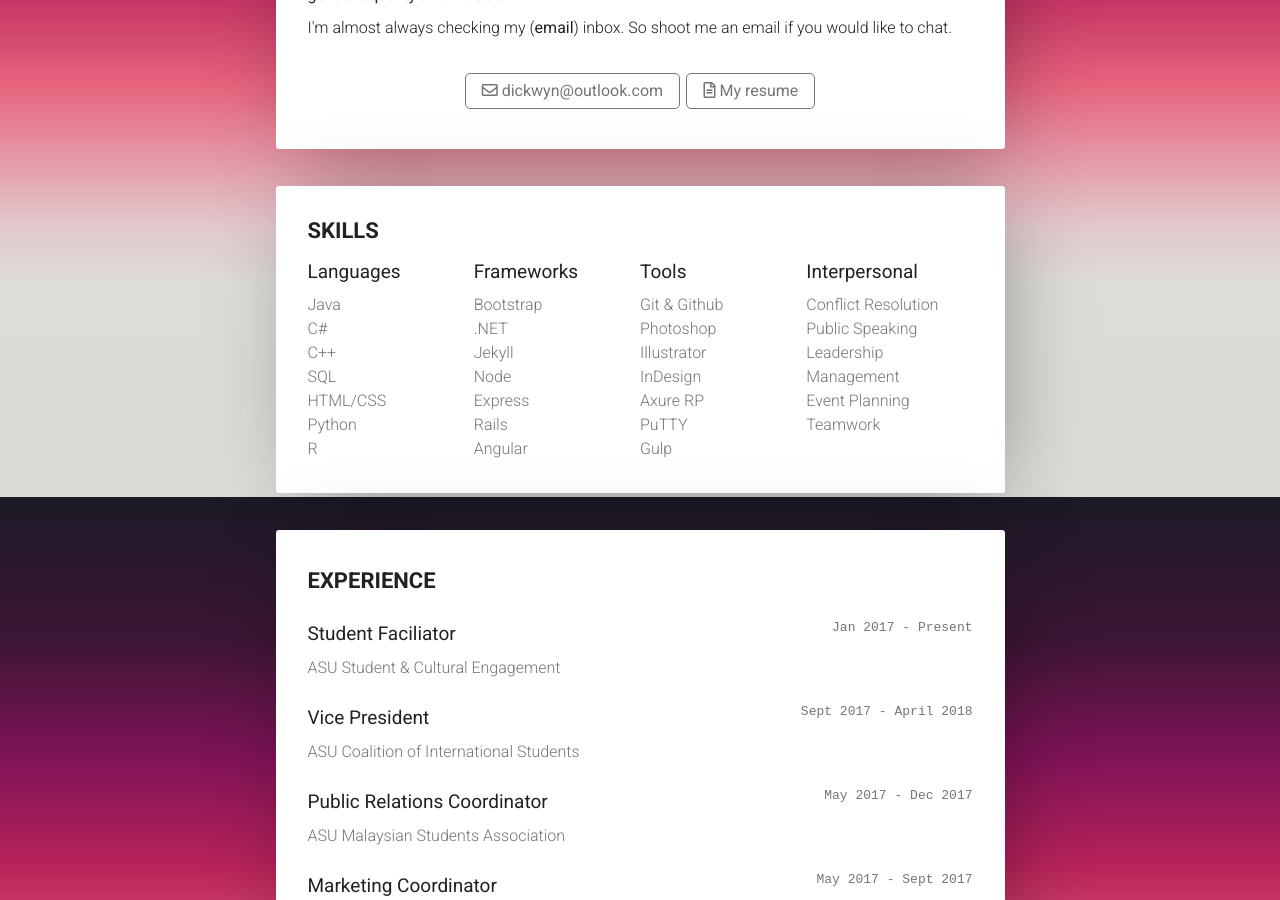
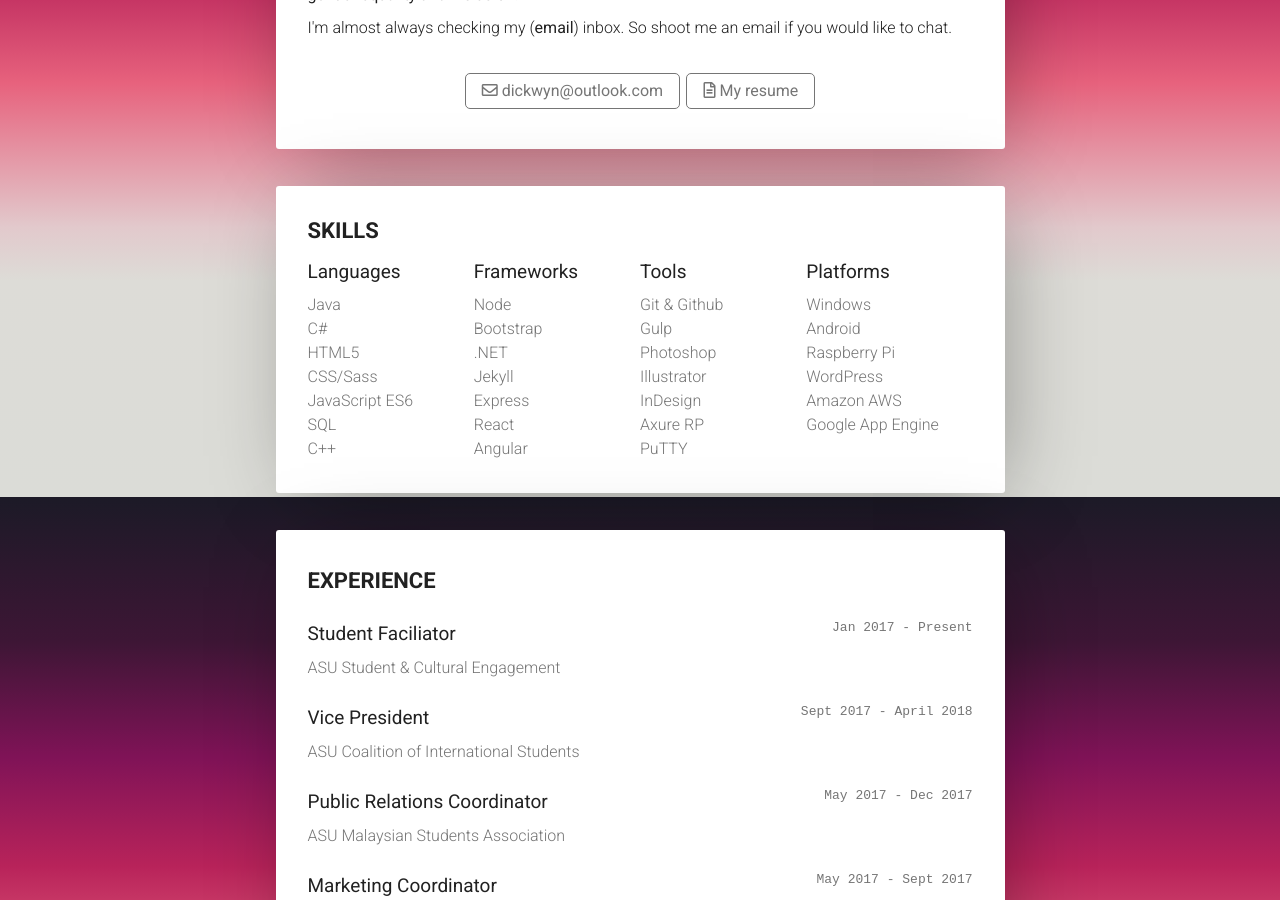
Before and after one commit to dickwyn/v2, a Jekyll site: the page built from index.html, in a window 1280 px wide and 900 px high, scrolled down 1303 px. Built offline with Jekyll 4.4.1, drawn with Linux system fonts in a browser that asks for light colours; nearby versions of some CDN libraries; Markdown is read by kramdown in place of the engine named in the settings; comment, search, counter and statistics services are not loaded.

Commit message:
update skills

```diff
--- a/_data/skills.yml
+++ b/_data/skills.yml
@@ -1,34 +1,34 @@
 languages:
   - item: Java
   - item: C#
+  - item: HTML5
+  - item: CSS/Sass
+  - item: JavaScript ES6
+  - item: SQL
   - item: C++
-  - item: SQL
-  - item: HTML/CSS
-  - item: Python
-  - item: R
 
 frameworks:
+  - item: Node
   - item: Bootstrap
   - item: .NET
   - item: Jekyll
-  - item: Node
   - item: Express
-  - item: Rails
+  - item: React
   - item: Angular
 
 tools:
   - item: Git & Github
+  - item: Gulp
   - item: Photoshop
   - item: Illustrator
   - item: InDesign
   - item: Axure RP
   - item: PuTTY
-  - item: Gulp
 
-interpersonal:
-  - item: Conflict Resolution
-  - item: Public Speaking
-  - item: Leadership
-  - item: Management
-  - item: Event Planning
-  - item: Teamwork
+platforms:
+  - item: Windows
+  - item: Android
+  - item: Raspberry Pi
+  - item: WordPress
+  - item: Amazon AWS
+  - item: Google App Engine
--- a/_includes/skill.html
+++ b/_includes/skill.html
@@ -1 +1 @@
-<section id="skill"><div class="resume-wrapper"><div class="container"><div><h5 class="resume-heading">  Skills</h5></div><div class="resume-wrapper-nested"><div><div class="resume-subheading">  Languages</div><ul>  {% for language in site.data.skills.languages %}<li>{{ language.item }}</li>  {% endfor %}</ul></div><div><div class="resume-subheading">  Frameworks</div><ul>  {% for framework in site.data.skills.frameworks %}<li>{{ framework.item }}</li>  {% endfor %}</ul></div><div><div class="resume-subheading">  Tools</div><ul>  {% for tool in site.data.skills.tools %}<li>{{ tool.item }}</li>  {% endfor %}</ul></div><div><div class="resume-subheading">  Interpersonal</div><ul>  {% for interpersonal in site.data.skills.interpersonal %}<li>{{ interpersonal.item }}</li>  {% endfor %}</ul></div></div></div></div></section>
+<section id="skill"><div class="resume-wrapper"><div class="container"><div><h5 class="resume-heading">  Skills</h5></div><div class="resume-wrapper-nested"><div><div class="resume-subheading">  Languages</div><ul>  {% for language in site.data.skills.languages %}<li>{{ language.item }}</li>  {% endfor %}</ul></div><div><div class="resume-subheading">  Frameworks</div><ul>  {% for framework in site.data.skills.frameworks %}<li>{{ framework.item }}</li>  {% endfor %}</ul></div><div><div class="resume-subheading">  Tools</div><ul>  {% for tool in site.data.skills.tools %}<li>{{ tool.item }}</li>  {% endfor %}</ul></div><div><div class="resume-subheading">  Platforms</div><ul>  {% for platform in site.data.skills.platforms %}<li>{{ platform.item }}</li>  {% endfor %}</ul></div></div></div></div></section>
--- a/_pugfiles/skill.pug
+++ b/_pugfiles/skill.pug
@@ -28,8 +28,8 @@ section#skill
                         |   {% endfor %}
                 div
                     .resume-subheading
-                        |   Interpersonal
+                        |   Platforms
                     ul
-                        |   {% for interpersonal in site.data.skills.interpersonal %}
-                        li {{ interpersonal.item }}
+                        |   {% for platform in site.data.skills.platforms %}
+                        li {{ platform.item }}
                         |   {% endfor %}
```
